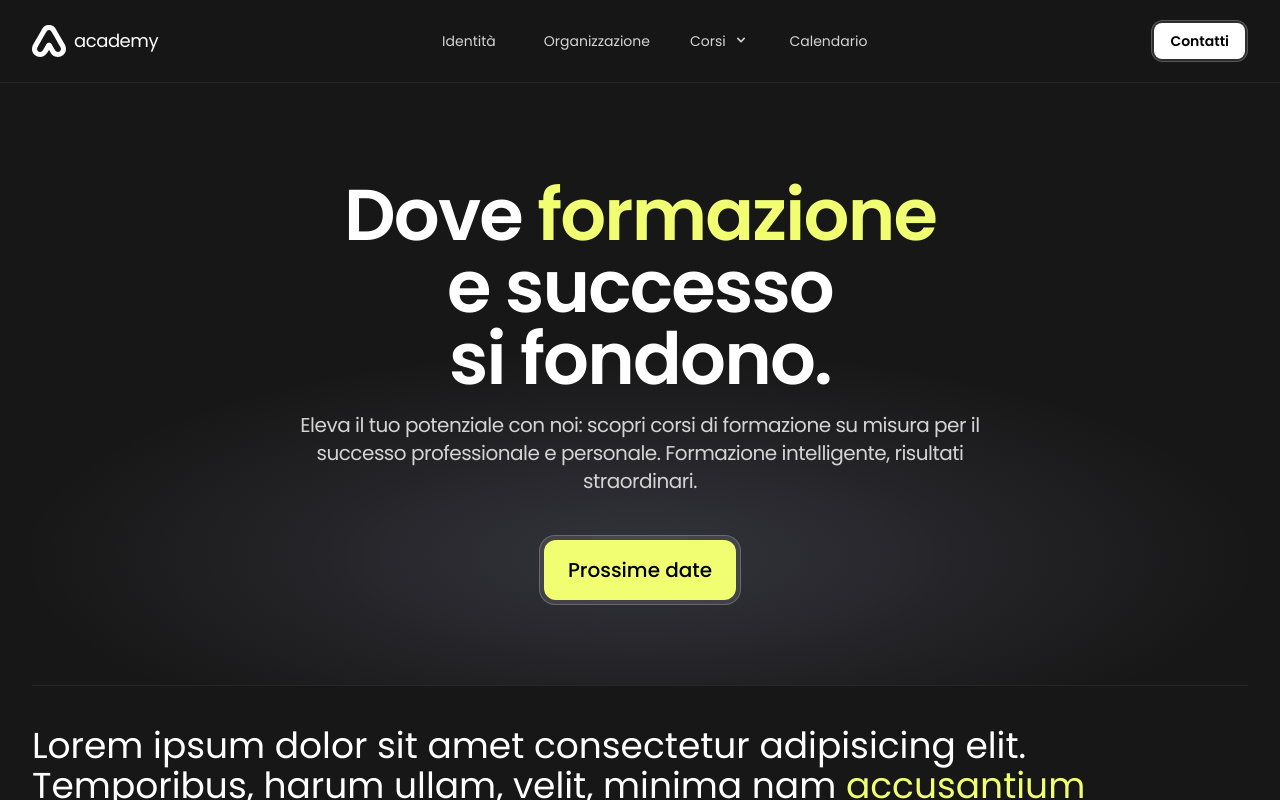
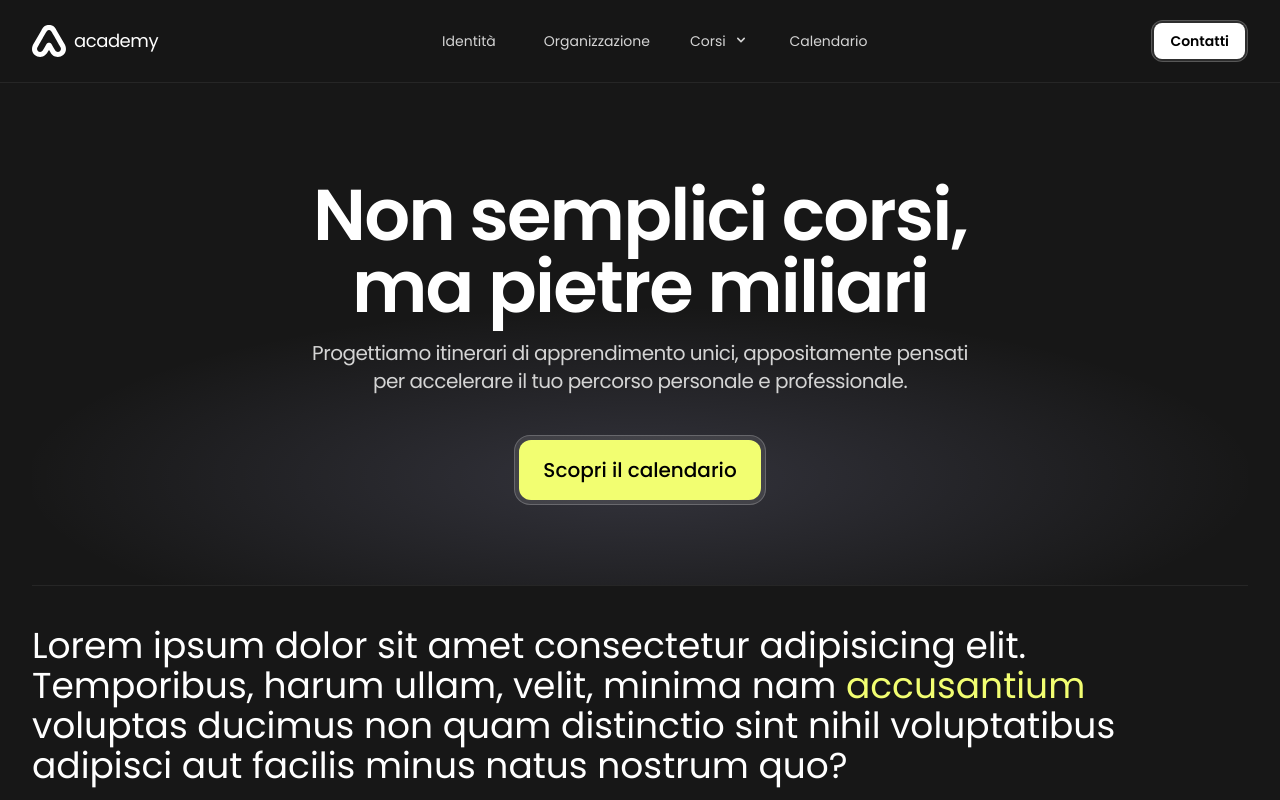
Before and after one commit to plasm/academy, a Nuxt app: page /corsi in a window 1280 px wide. Shown: the top 800 px of the page. Built offline with nearby package versions, Linux system fonts and the light colour scheme.

Commit message:
feat: pages

```diff
--- a/pages/calendario.vue
+++ b/pages/calendario.vue
@@ -1,9 +1,9 @@
 <template>
   <div data-name="page-sessioni" class="mx-auto px-4 sm:px-6 md:px-8 2xl:max-w-7xl">
-    <ac-heading description="Scopri il significato della parola “insegnare”: lasciare il segno. Perché è questo che facciamo.">
+    <ac-heading description="Perché andiamo alla radice del significato della parola “insegnare”: lasciare il segno. È questo che facciamo.">
       <template #title>
         <div class="leading-none">
-          Impara tutto,<br> corso dopo corso
+          A ogni corso,<br> ci amerai di più
         </div>
       </template>
     </ac-heading>
--- a/pages/corsi/index.vue
+++ b/pages/corsi/index.vue
@@ -1,21 +1,21 @@
 <template>
   <div data-name="page-corsi" class="mx-auto px-4 sm:px-6 md:px-8 2xl:max-w-7xl">
     <div class="gradient border-b border-neutral-800 py-10">
-      <ac-heading description="Eleva il tuo potenziale con noi: scopri corsi di formazione su misura per il successo professionale e personale. Formazione intelligente, risultati straordinari.">
+      <ac-heading description="Progettiamo itinerari di apprendimento unici, appositamente pensati per accelerare il tuo percorso personale e professionale.">
         <template #title>
           <div class="leading-none ">
-            Dove <span class="text-primary">formazione</span><br>e successo<br>si fondono.
+            Non semplici corsi,<br> ma pietre miliari
           </div>
         </template>
 
         <div class="mt-10 flex w-full items-center justify-center gap-2">
           <nuxt-link
-            to="/sessioni"
-            title="Sessioni"
+            to="/calendario"
+            title="Calendario"
             class="rounded-2xl border border-white/20 bg-white/10 p-1 transition-transform duration-300 ease-out hover:-translate-y-1 focus:outline-none focus-visible:outline-2 focus-visible:outline-offset-2 focus-visible:outline-black active:bg-neutral-800 active:text-white md:mt-0"
           >
             <div class="rounded-xl bg-primary px-6 py-4 text-xl font-medium text-black">
-              Prossime date
+              Scopri il calendario
             </div>
           </nuxt-link>
         </div>
```
